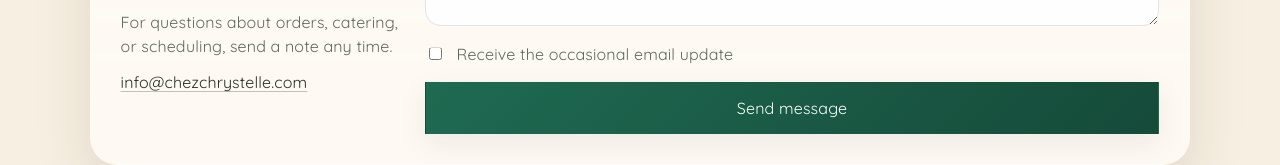
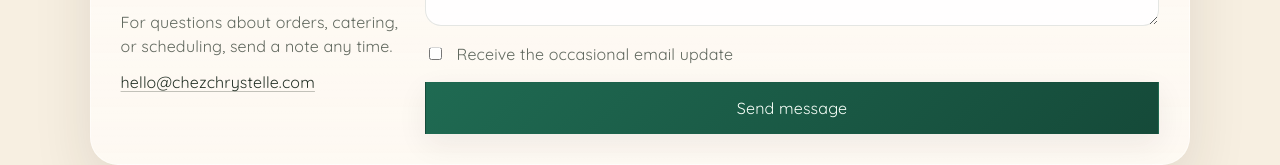
Before and after one commit to DaveSeidman/chezchrsytelle-client, a React (Vite) app: page /lets-eat in a window 1280 px wide. Shown: the part 3567-3732 px from the top of the page. Built offline with nearby package versions, Linux system fonts and the light colour scheme; no server answers.

Commit message:
Use hello contact address (#1)

```diff
--- a/src/pages/AdminConfig/index.tsx
+++ b/src/pages/AdminConfig/index.tsx
@@ -19,9 +19,9 @@ const emptyConfig: Config = {
   deliveryDays: [1, 2, 3, 4, 5, 6],
   lastOrderTime: '20:00',
   orderThanksMessage: 'Thank you for your order!',
-  contactEmail: 'info@chezchrystelle.com',
-  orderNotificationEmails: ['info@chezchrystelle.com'],
-  signupNotificationEmails: ['info@chezchrystelle.com']
+  contactEmail: 'hello@chezchrystelle.com',
+  orderNotificationEmails: ['hello@chezchrystelle.com'],
+  signupNotificationEmails: ['hello@chezchrystelle.com']
 };
 
 export default function AdminConfig() {
--- a/src/pages/PublicSite/index.tsx
+++ b/src/pages/PublicSite/index.tsx
@@ -44,7 +44,7 @@ export default function PublicSite() {
         {/* <Locations sectionRef={registerSection('locations')} stores={publicStores} /> */}
         <Travel sectionRef={registerSection('travel')} />
         <Contact
-          contactEmail={config?.contactEmail ?? 'info@chezchrystelle.com'}
+          contactEmail={config?.contactEmail ?? 'hello@chezchrystelle.com'}
           contactReason={contactReason}
           sectionRef={registerSection('contact')}
         />
```
